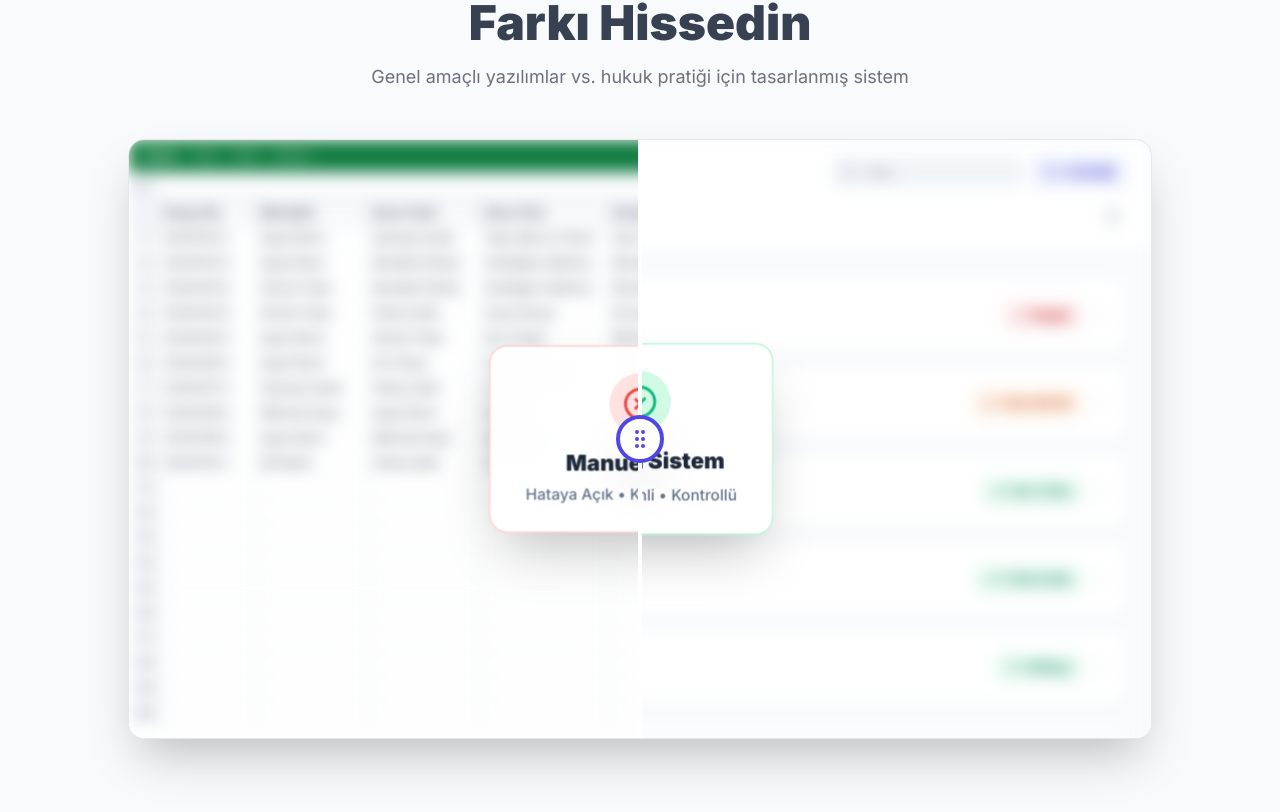
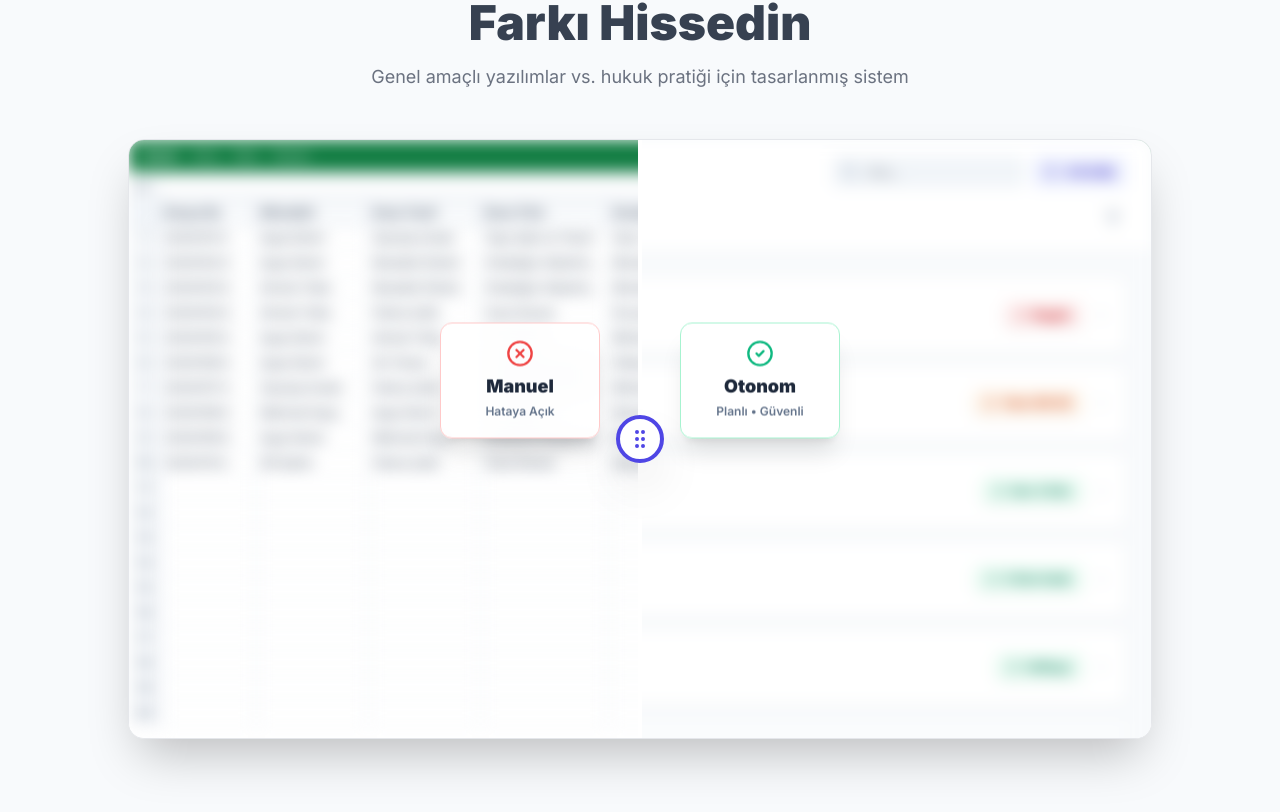
Before and after one commit to fatihdisci/law2do1, a Next.js app: page /law2do1/ in a window 1280 px wide. Shown: the part 1256-2068 px from the top of the page. Built offline with nearby package versions, Linux system fonts and the light colour scheme.

Commit message:
Reposition comparison labels to follow slider handle

```diff
--- a/src/components/ComparisonSlider.tsx
+++ b/src/components/ComparisonSlider.tsx
@@ -176,25 +176,7 @@ export function ComparisonSlider() {
                     </div>
                 </div>
 
-                {/* Centered Overlay Label */}
-                <div
-                    className="absolute inset-0 flex items-center justify-center z-10 pointer-events-none"
-                    style={{ opacity: leftLabelOpacity, transition: 'opacity 0.2s ease-out' }}
-                >
-                    <div className="bg-white/95 backdrop-blur-md border border-red-200 shadow-2xl rounded-2xl px-8 py-6 flex flex-col items-center gap-3 text-center max-w-xs transform scale-110">
-                        <div className="bg-red-100 p-3 rounded-full">
-                            <XCircle size={32} className="text-red-500" />
-                        </div>
-                        <div>
-                            <span className="block text-xl font-black text-slate-800 mb-1">
-                                Manuel Takip
-                            </span>
-                            <span className="text-sm font-medium text-slate-500">
-                                Hataya Açık • Karmaşık • Riskli
-                            </span>
-                        </div>
-                    </div>
-                </div>
+
             </div>
 
             {/* RIGHT SIDE: Law2Do Interface */}
@@ -294,24 +276,49 @@ export function ComparisonSlider() {
                     </div>
                 </div>
 
-                {/* Centered Overlay Label */}
+
+            </div>
+
+            {/* Centered Labels - Positioned relative to slider handle */}
             <div
-                    className="absolute inset-0 flex items-center justify-center z-10 pointer-events-none"
-                    style={{ opacity: rightLabelOpacity, transition: 'opacity 0.2s ease-out' }}
+                className="absolute top-1/2 -translate-y-1/2 z-40 pointer-events-none transition-opacity duration-200"
+                style={{
+                    left: `calc(${sliderPosition}% - 40px)`,
+                    transform: 'translateX(-100%) translateY(-50%)',
+                    opacity: leftLabelOpacity
+                }}
             >
-                    <div className="bg-white/95 backdrop-blur-md border border-emerald-200 shadow-2xl rounded-2xl px-8 py-6 flex flex-col items-center gap-3 text-center max-w-xs transform scale-110">
-                        <div className="bg-emerald-100 p-3 rounded-full">
-                            <CheckCircle2 size={32} className="text-emerald-500" />
+                <div className="bg-white/90 backdrop-blur-md border border-red-200 shadow-xl rounded-xl p-4 text-center min-w-[160px]">
+                    <div className="flex justify-center mb-2">
+                        <XCircle size={28} className="text-red-500" />
                     </div>
-                        <div>
-                            <span className="block text-xl font-black text-slate-800 mb-1">
-                                Otonom Sistem
+                    <span className="block text-lg font-black text-slate-800 leading-tight">
+                        Manuel
                     </span>
-                            <span className="text-sm font-medium text-slate-500">
-                                Planlı • Güvenli • Kontrollü
+                    <span className="text-xs font-semibold text-slate-500">
+                        Hataya Açık
                     </span>
                 </div>
             </div>
+
+            <div
+                className="absolute top-1/2 -translate-y-1/2 z-40 pointer-events-none transition-opacity duration-200"
+                style={{
+                    left: `calc(${sliderPosition}% + 40px)`,
+                    transform: 'translateY(-50%)',
+                    opacity: rightLabelOpacity
+                }}
+            >
+                <div className="bg-white/90 backdrop-blur-md border border-emerald-200 shadow-xl rounded-xl p-4 text-center min-w-[160px]">
+                    <div className="flex justify-center mb-2">
+                        <CheckCircle2 size={28} className="text-emerald-500" />
+                    </div>
+                    <span className="block text-lg font-black text-slate-800 leading-tight">
+                        Otonom
+                    </span>
+                    <span className="text-xs font-semibold text-slate-500">
+                        Planlı • Güvenli
+                    </span>
                 </div>
             </div>
 
```
Lines whose indentation alone changed are shown as unchanged.
